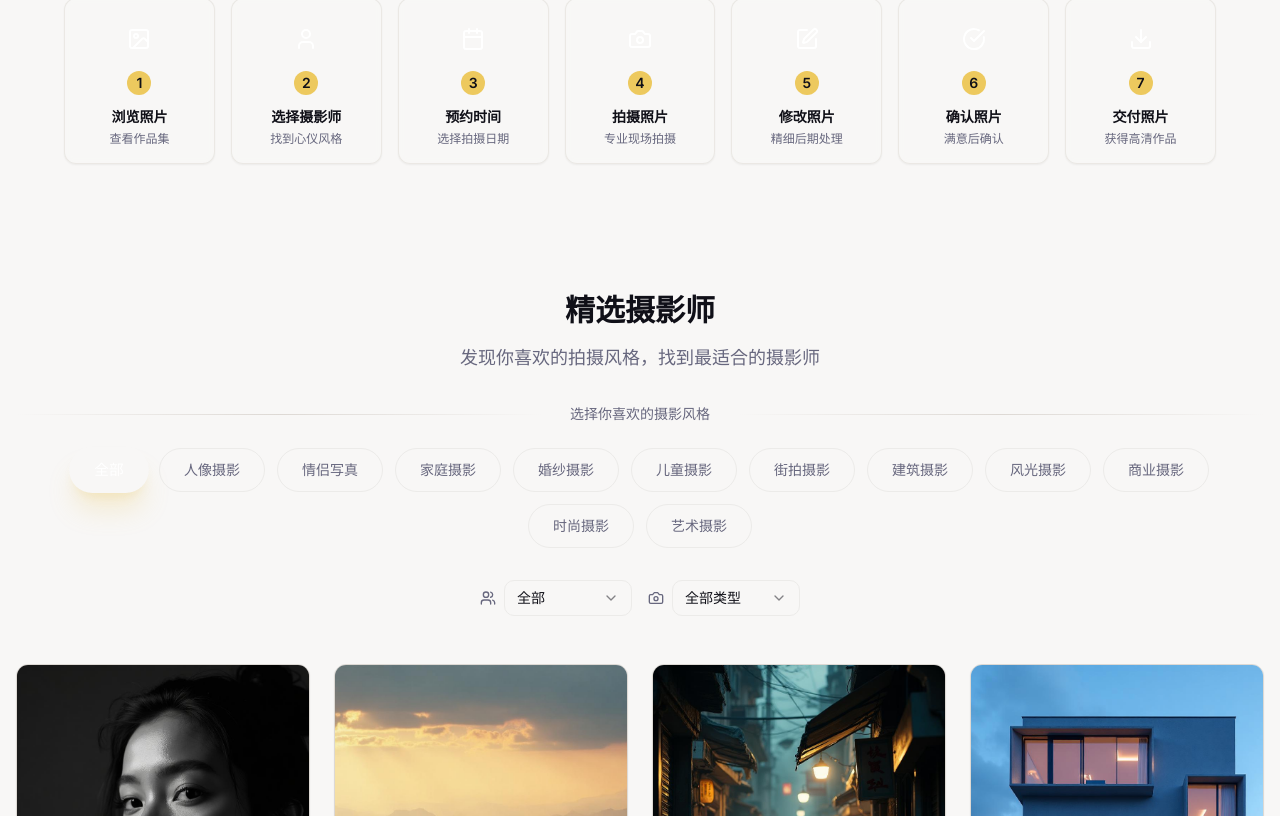
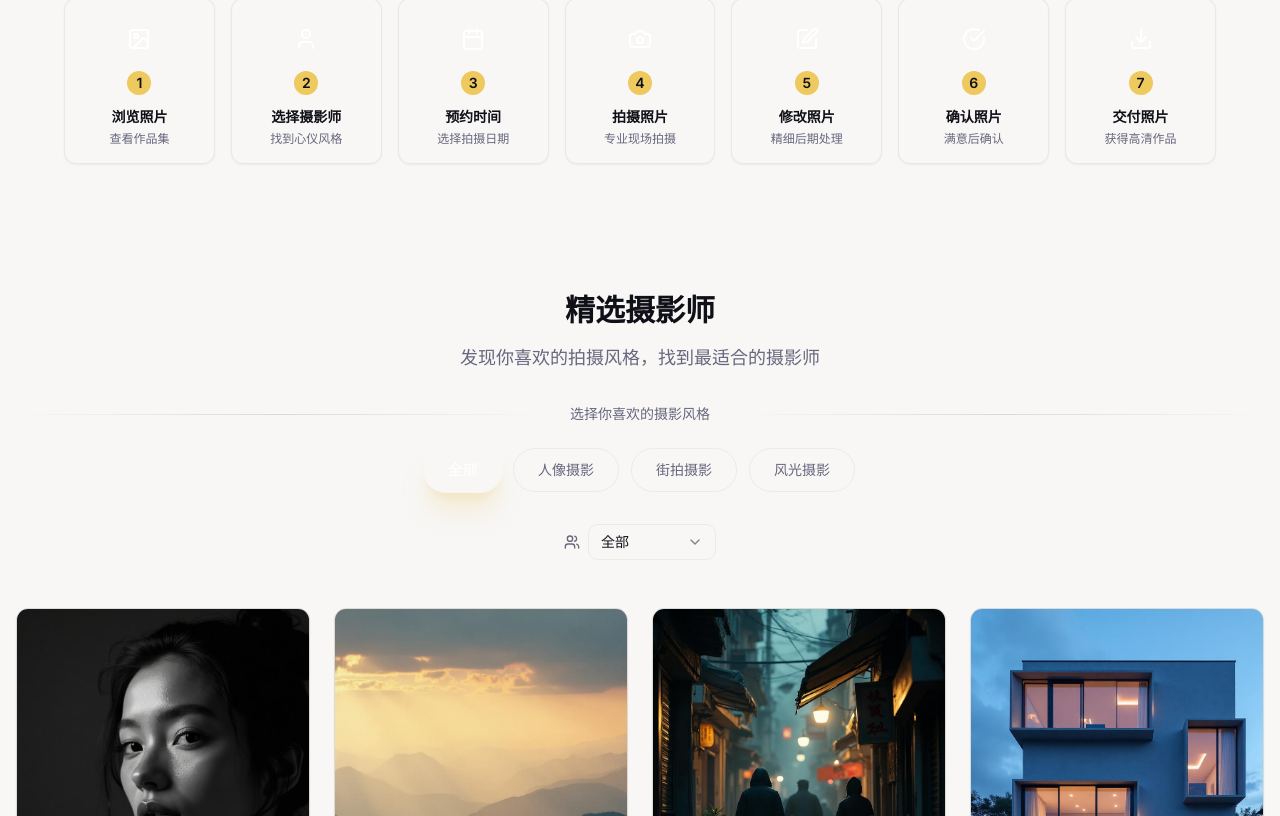
Before and after one commit to renfei19910831/beijing-advanture, a React (Vite) app: page / in a window 1280 px wide. Shown: the part 994-1810 px from the top of the page. Built offline with nearby package versions, Linux system fonts and the light colour scheme.

Commit message:
Refactor photographer search filters

```diff
--- a/src/components/PhotographerFeed.tsx
+++ b/src/components/PhotographerFeed.tsx
@@ -119,16 +119,8 @@ const PhotographerFeed = () => {
   const categories = [
     { value: 'all', label: '全部' },
     { value: '人像', label: '人像摄影' },
-    { value: '情侣', label: '情侣写真' },
-    { value: '家庭', label: '家庭摄影' },
-    { value: '婚纱', label: '婚纱摄影' },
-    { value: '儿童', label: '儿童摄影' },
     { value: '街拍', label: '街拍摄影' },
-    { value: '建筑', label: '建筑摄影' },
-    { value: '风光', label: '风光摄影' },
-    { value: '商业', label: '商业摄影' },
-    { value: '时尚', label: '时尚摄影' },
-    { value: '艺术', label: '艺术摄影' }
+    { value: '风光', label: '风光摄影' }
   ];
 
   const handleSearch = (filters: {
--- a/src/components/PhotographerSearch.tsx
+++ b/src/components/PhotographerSearch.tsx
@@ -22,40 +22,32 @@ const PhotographerSearch = ({
   onCategoryChange
 }: PhotographerSearchProps) => {
   const [selectedGender, setSelectedGender] = useState('all');
-  const [selectedCategory, setSelectedCategory] = useState('all');
 
   const genders = [
     { value: 'female', label: '女摄影师' },
     { value: 'male', label: '男摄影师' }
   ];
 
-  const handleFiltersChange = (gender: string, category: string) => {
+  const handleFiltersChange = (gender: string) => {
     onSearch({
       searchTerm: '',
       gender: gender === 'all' ? '' : gender,
-      category: category === 'all' ? '' : category
+      category: activeCategory === 'all' ? '' : activeCategory
     });
   };
 
   const handleGenderChange = (value: string) => {
     setSelectedGender(value);
-    handleFiltersChange(value, selectedCategory);
-  };
-
-  const handleCategoryChange = (value: string) => {
-    setSelectedCategory(value);
-    handleFiltersChange(selectedGender, value);
+    handleFiltersChange(value);
   };
 
   const clearFilters = () => {
     setSelectedGender('all');
-    setSelectedCategory('all');
     onCategoryChange?.('all');
-    handleFiltersChange('all', 'all');
+    handleFiltersChange('all');
   };
 
   const hasFilters = (selectedGender && selectedGender !== 'all') ||
-                    (selectedCategory && selectedCategory !== 'all') ||
                     (activeCategory && activeCategory !== 'all');
 
   return (
@@ -94,9 +86,8 @@ const PhotographerSearch = ({
         </div>
       )}
 
-      {/* 次级筛选 - 紧凑设计 */}
-      <div className="flex flex-col sm:flex-row items-center justify-center gap-4">
-        <div className="flex items-center space-x-4">
+      {/* 次级筛选 - 性别选择 */}
+      <div className="flex items-center justify-center gap-4">
         <div className="flex items-center space-x-2">
           <Users className="w-4 h-4 text-muted-foreground" />
           <Select value={selectedGender} onValueChange={handleGenderChange}>
@@ -110,29 +101,6 @@ const PhotographerSearch = ({
               ))}
             </SelectContent>
           </Select>
-          </div>
-
-          <div className="flex items-center space-x-2">
-            <Camera className="w-4 h-4 text-muted-foreground" />
-            <Select value={selectedCategory} onValueChange={handleCategoryChange}>
-              <SelectTrigger className="w-32 h-9 border-muted">
-                <SelectValue placeholder="类型" />
-              </SelectTrigger>
-              <SelectContent>
-                <SelectItem value="all">全部类型</SelectItem>
-                <SelectItem value="人像">人像</SelectItem>
-                <SelectItem value="街拍">街拍</SelectItem>
-                <SelectItem value="建筑">建筑</SelectItem>
-                <SelectItem value="风光">风光</SelectItem>
-                <SelectItem value="家庭">家庭</SelectItem>
-                <SelectItem value="儿童">儿童</SelectItem>
-                <SelectItem value="婚纱">婚纱</SelectItem>
-                <SelectItem value="时尚">时尚</SelectItem>
-                <SelectItem value="商业">商业</SelectItem>
-                <SelectItem value="艺术">艺术</SelectItem>
-              </SelectContent>
-            </Select>
-          </div>
         </div>
 
         {hasFilters && (
@@ -152,22 +120,12 @@ const PhotographerSearch = ({
       {hasFilters && (
         <div className="flex flex-wrap justify-center gap-2">
           {selectedGender && selectedGender !== 'all' && (
-            <Badge variant="secondary" className="flex items-center gap-1 px-3 py-1">
+            <Badge variant="outline" className="flex items-center gap-1 px-3 py-1 bg-primary/10 text-primary border-primary/20">
               <Users className="w-3 h-3" />
               {genders.find(g => g.value === selectedGender)?.label}
               <X
                 className="w-3 h-3 cursor-pointer hover:text-destructive ml-1"
                 onClick={() => handleGenderChange('all')}
-              />
-            </Badge>
-          )}
-          {selectedCategory && selectedCategory !== 'all' && (
-            <Badge variant="secondary" className="flex items-center gap-1 px-3 py-1">
-              <Camera className="w-3 h-3" />
-              {selectedCategory}
-              <X
-                className="w-3 h-3 cursor-pointer hover:text-destructive ml-1"
-                onClick={() => handleCategoryChange('all')}
               />
             </Badge>
           )}
```
Lines whose indentation alone changed are shown as unchanged.
